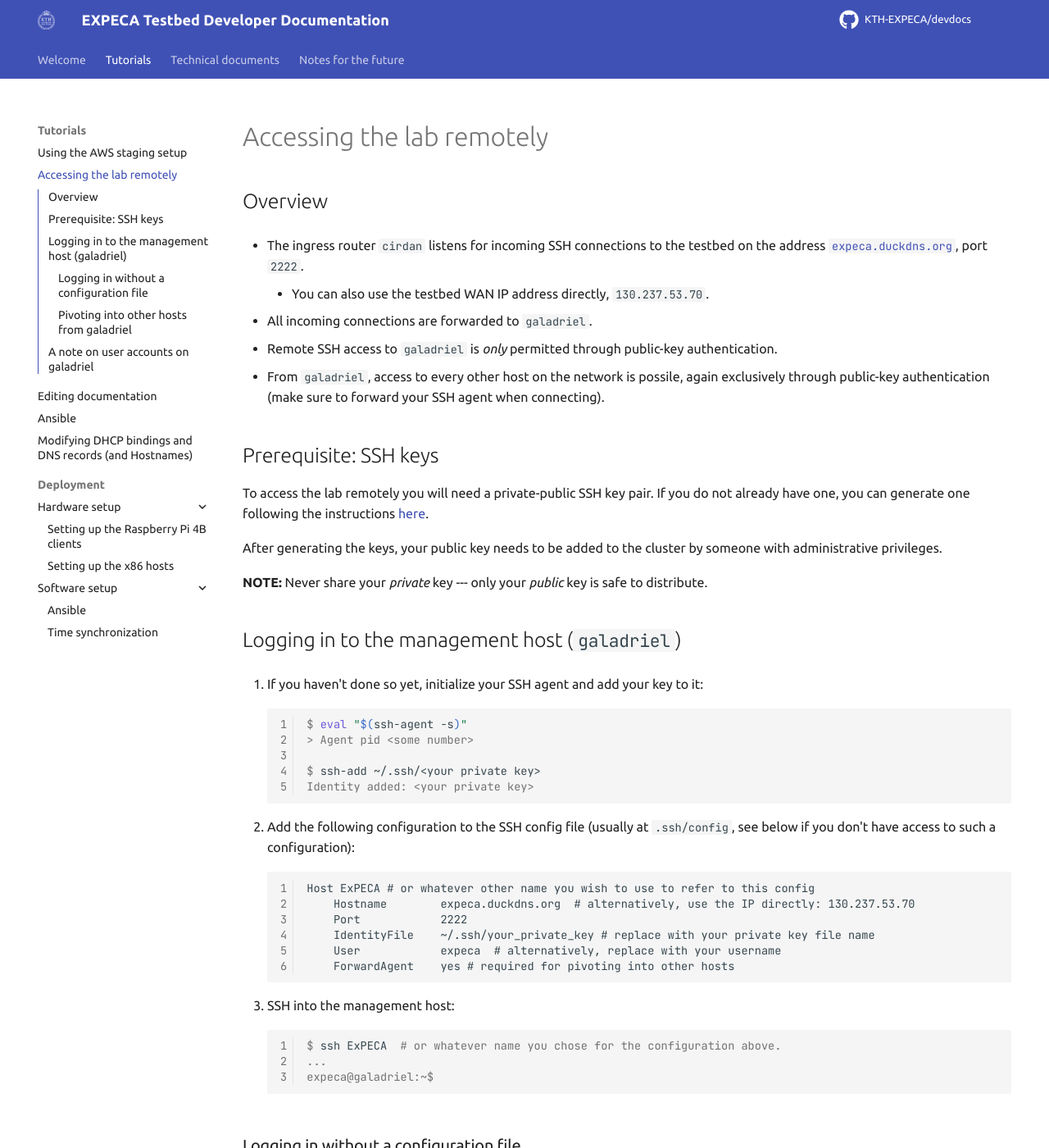
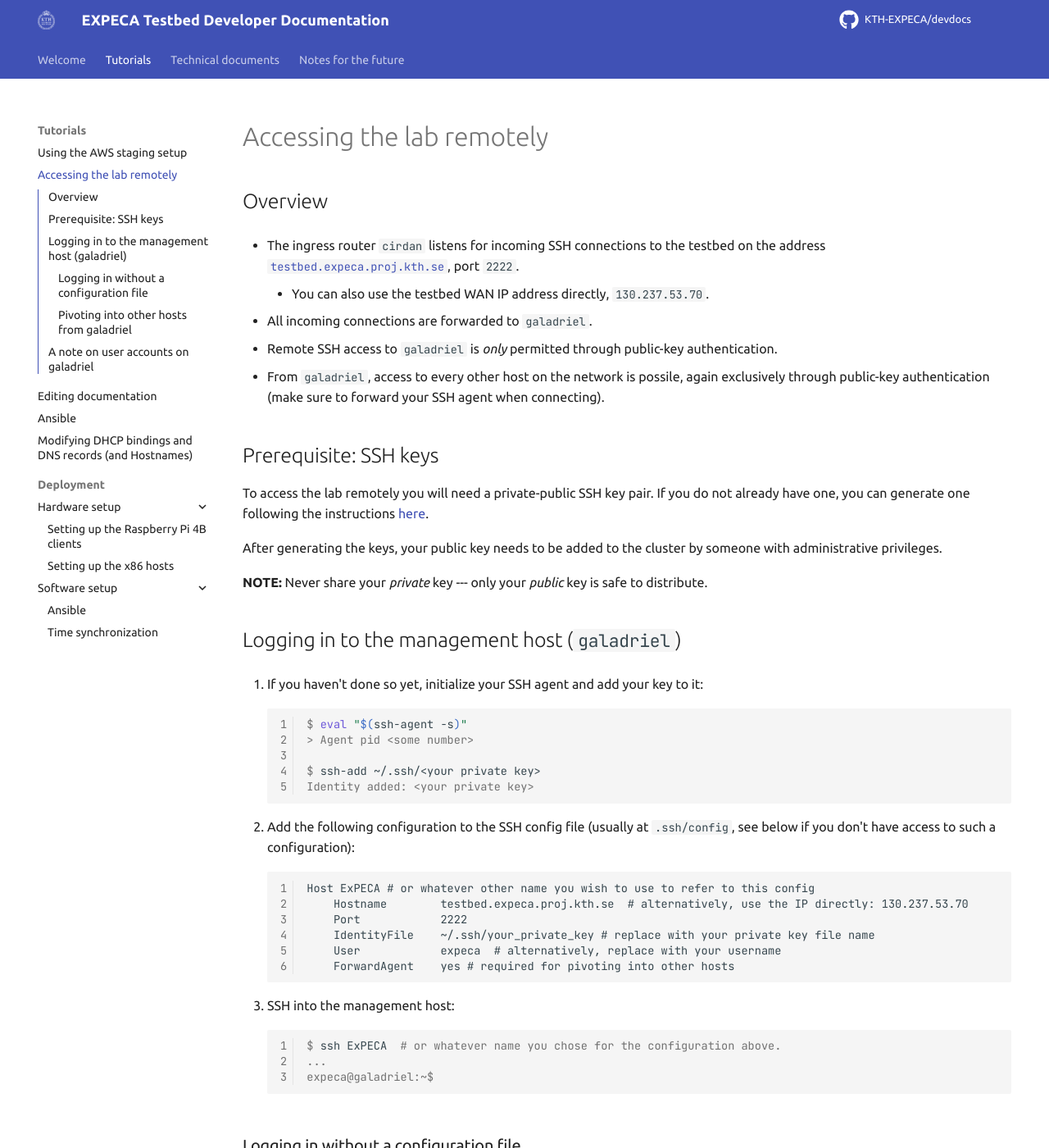
Before and after one commit to KTH-EXPECA/devdocs, an MkDocs documentation site: the page built from docs/tutorials/sshing_into_the_lab.md, in a window 1280 px wide and 1400 px high. Shown: the whole window at 82% size. Built offline with MkDocs 1.6.1 and Material for MkDocs 9.7.7, drawn with Linux system fonts in a browser that asks for light colours; comment, search, counter and statistics services are not loaded; some of the changed text lies outside the part shown.

Commit message:
document official domain testbed.expeca.proj.kth.se

````diff
--- a/docs/tutorials/sshing_into_the_lab.md
+++ b/docs/tutorials/sshing_into_the_lab.md
@@ -2,7 +2,7 @@
 
 ## Overview
 
-- The ingress router `cirdan` listens for incoming SSH connections to the testbed on the address [`expeca.duckdns.org`](ssh://expeca.duckdns.org:2222), port `2222`.
+- The ingress router `cirdan` listens for incoming SSH connections to the testbed on the address [`testbed.expeca.proj.kth.se`](ssh://testbed.expeca.proj.kth.se:2222), port `2222`.
 
     - You can also use the testbed WAN IP address directly, `130.237.53.70`.
 
@@ -35,7 +35,7 @@
 
     ``` text
     Host ExPECA # or whatever other name you wish to use to refer to this config
-        Hostname        expeca.duckdns.org  # alternatively, use the IP directly: 130.237.53.70
+        Hostname        testbed.expeca.proj.kth.se  # alternatively, use the IP directly: 130.237.53.70
         Port            2222
         IdentityFile    ~/.ssh/your_private_key # replace with your private key file name
         User            expeca  # alternatively, replace with your username
@@ -58,7 +58,7 @@
 # -A enables SSH agent forwarding
 # -p specifies the target port
 # replace ~/.ssh/your_private_key with the path to your private key
-# optional: replace expeca.duckdns.org with 130.237.53.70
+# optional: replace testbed.expeca.proj.kth.se with 130.237.53.70
 # optional: replace expeca with your username on galadriel
 
 $ ssh -A -p 2222 -i ~/.ssh/your_private_key expeca@130.237.53.70
````
